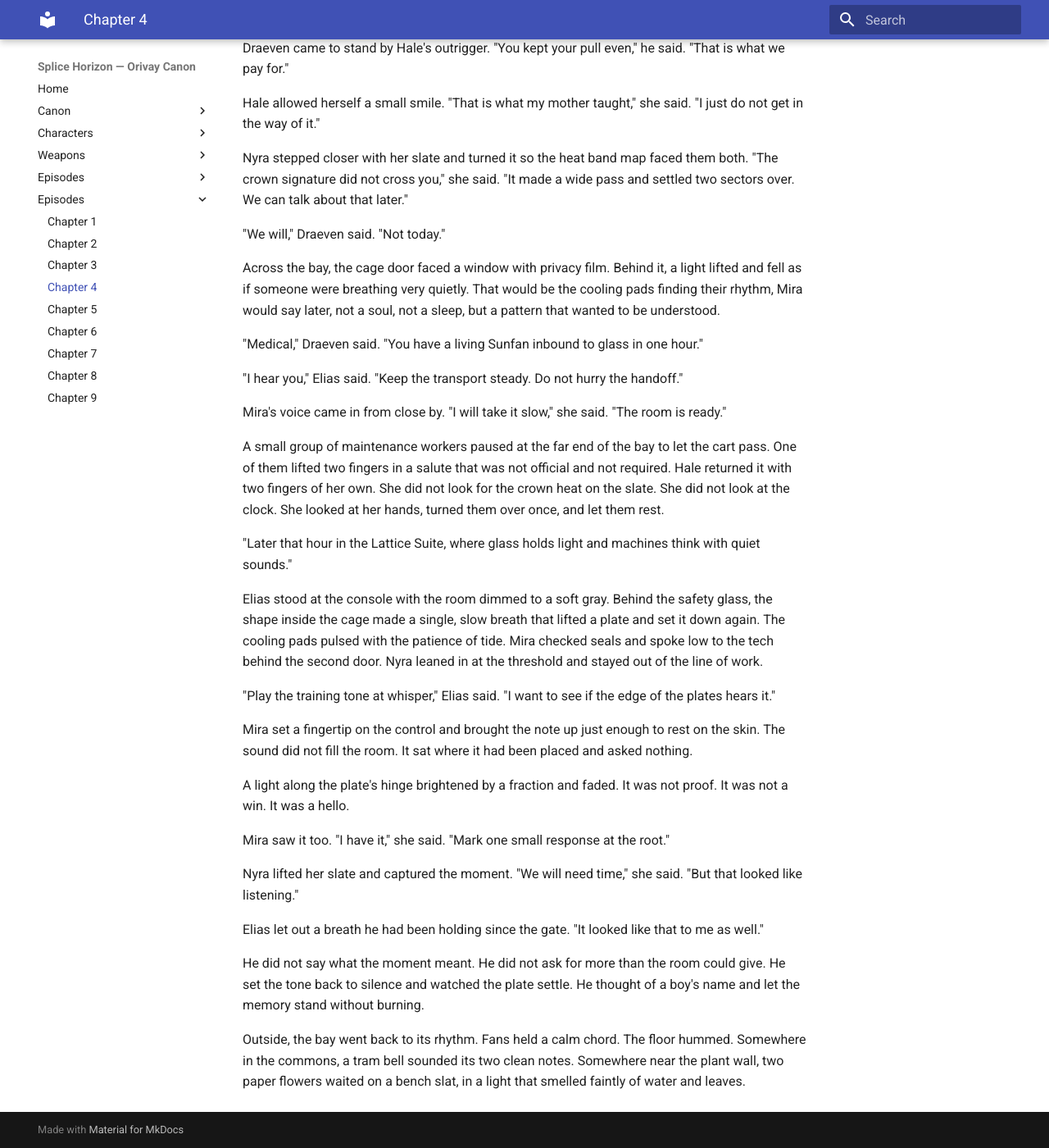
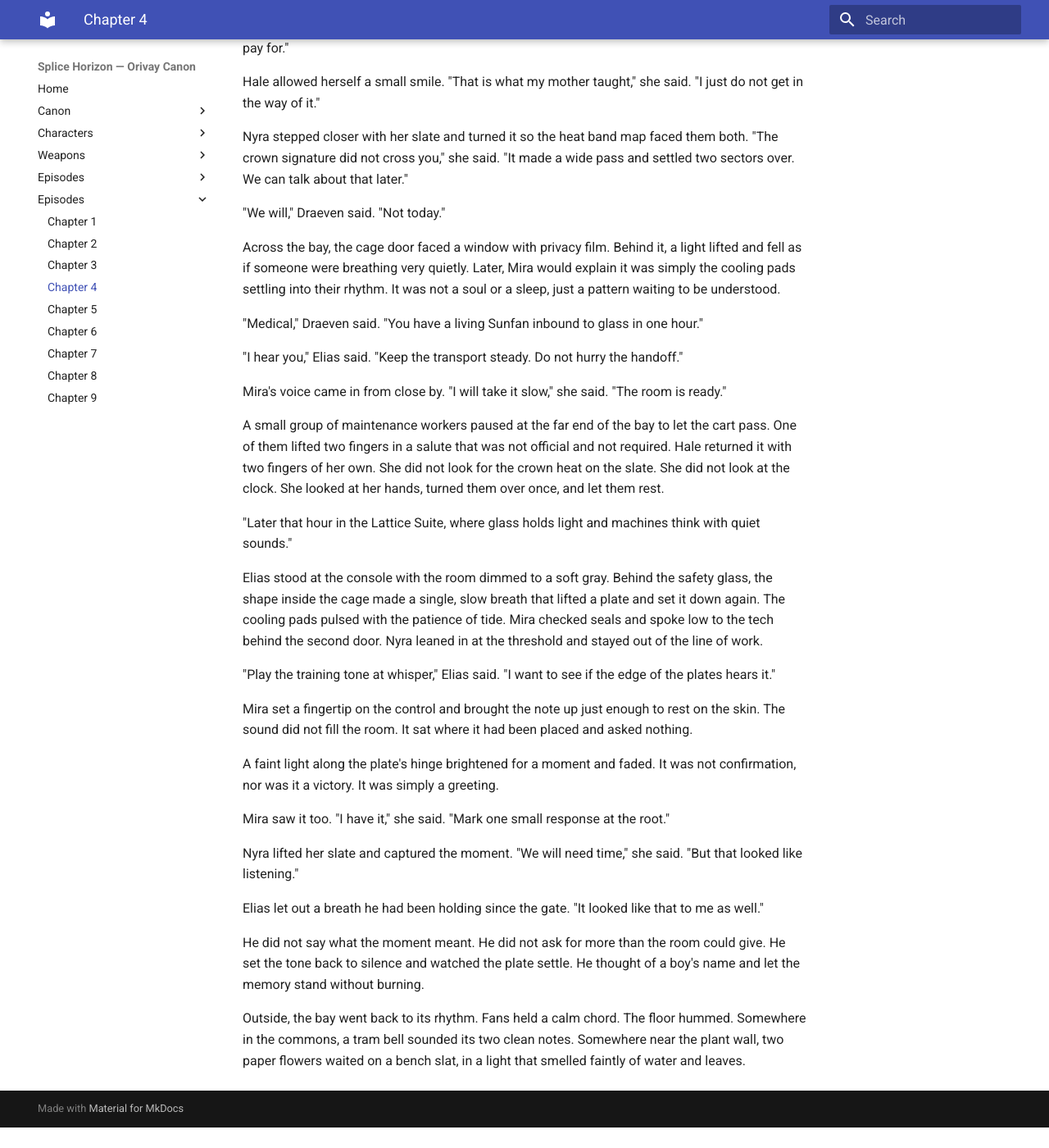
Before and after one commit to BobBoldin/splice_horizon, an MkDocs documentation site: the page built from docs/episodes/ch04/draft.md, in a window 1280 px wide and 1400 px high, scrolled down 7691 px. Shown: the whole window at 82% size. Built offline with MkDocs 1.6.1 and Material for MkDocs 9.7.7, drawn with Linux system fonts in a browser that asks for light colours; after the commit the page ends 9066 px from its top, so only the background shows below that; some of the changed text lies outside the part shown.

Commit message:
update: chapters + canon sync

```diff
--- a/docs/episodes/ch04/draft.md
+++ b/docs/episodes/ch04/draft.md
@@ -18,7 +18,7 @@
 
 Mira followed on channel two, voice warm and steady. "Decon intake P D three is green. Cage crew will receive on your call."
 
-Draeven stepped to Hale while Dax ran a gentle fan test that lifted his hair and set it back again. Hale knelt by Kestrel Two's outrigger and ran her fingertips over each smart coupler, not just reading the lights, but letting touch find what eyes might miss.
+Draeven stepped to Hale while Dax ran a gentle fan test that lifted his hair and set it back again. Hale knelt by Kestrel Two's outrigger and ran her fingertips over each smart coupler, read the lights, and let touch find what the eyes might miss.
 
 "Report," Draeven said.
 
@@ -70,7 +70,7 @@
 
 "Kestrel One ready for Tone Lock," Dax said. He rode the bars with loose elbows and an easy jaw, the posture of a pilot who respected machines and expected them to answer in kind.
 
-Hale matched his calm. She glanced once at the coupler lights, not to argue with them, but to let the rig feel seen. Each outboard arm showed green. The pod under her right hand waited like a promise.
+Hale matched his calm. She glanced once at the coupler lights to acknowledge the rig and confirm the readout. Each outboard arm showed green. The pod under her right hand waited like a promise.
 
 Nyra traced a clean line on her slate. "Shimmer at two o clock on the ridge face," she said. "Distance thirty meters. Pattern matches Sunfan movement."
 
@@ -116,7 +116,7 @@
 
 Elias lifted the tone a breath to mark timing. "You are near the call," he said. "Hands easy. Let the tone do its work."
 
-Hale adjusted one finger width and felt the skimmer answer with quiet trust. The couplers hummed on their arms, not sound, but balance she had learned to hear through her palms.
+Hale adjusted one finger width and felt the skimmer answer with quiet trust. The couplers hummed on their arms, a balance she had learned to sense through her palms.
 
 "On my word," Draeven said, eyes on spacing.
 
@@ -208,7 +208,7 @@
 
 "Latch confirmed," Nyra said from the slate, as if she had watched the line drawing close on a map and loved it.
 
-"Tone down," Elias said. The sound faded in the helmets until it was a ghost and then it was not there at all.
+"Tone down," Elias said. The sound faded in the helmets to a ghost and then to silence.
 
 For a moment no one spoke. The skimmers hovered a little above the floor. The dust settled as if it too had decided that quiet was the right answer.
 
@@ -250,7 +250,7 @@
 
 "We will," Draeven said. "Not today."
 
-Across the bay, the cage door faced a window with privacy film. Behind it, a light lifted and fell as if someone were breathing very quietly. That would be the cooling pads finding their rhythm, Mira would say later, not a soul, not a sleep, but a pattern that wanted to be understood.
+Across the bay, the cage door faced a window with privacy film. Behind it, a light lifted and fell as if someone were breathing very quietly. Later, Mira would explain it was simply the cooling pads settling into their rhythm. It was not a soul or a sleep, just a pattern waiting to be understood.
 
 "Medical," Draeven said. "You have a living Sunfan inbound to glass in one hour."
 
@@ -268,7 +268,7 @@
 
 Mira set a fingertip on the control and brought the note up just enough to rest on the skin. The sound did not fill the room. It sat where it had been placed and asked nothing.
 
-A light along the plate's hinge brightened by a fraction and faded. It was not proof. It was not a win. It was a hello.
+A faint light along the plate's hinge brightened for a moment and faded. It was not confirmation, nor was it a victory. It was simply a greeting.
 
 Mira saw it too. "I have it," she said. "Mark one small response at the root."
 
```
Also changed, not shown: docs/episodes/ch01/draft.md (+3 -3 lines), docs/episodes/ch05/draft.md (+1 -1 lines), docs/episodes/ch06/draft.md (+2 -2 lines), docs/episodes/ch07/draft.md (+3 -3 lines), docs/episodes/ch08/draft.md (+1 -1 lines).
